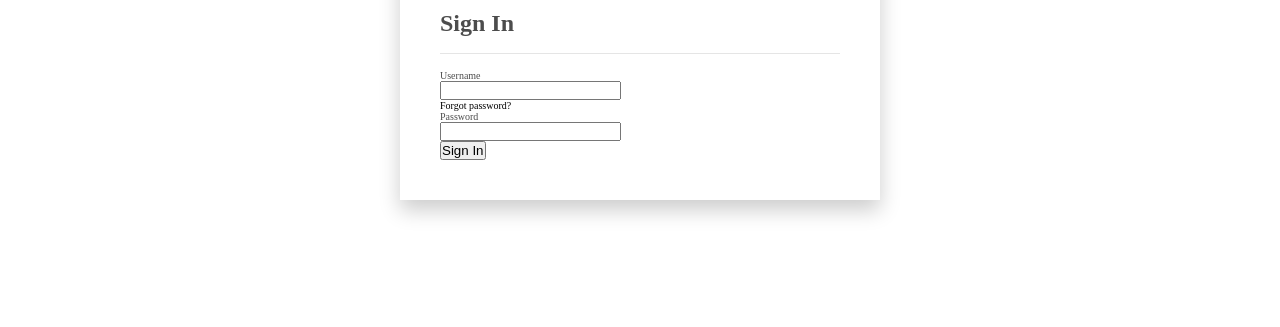
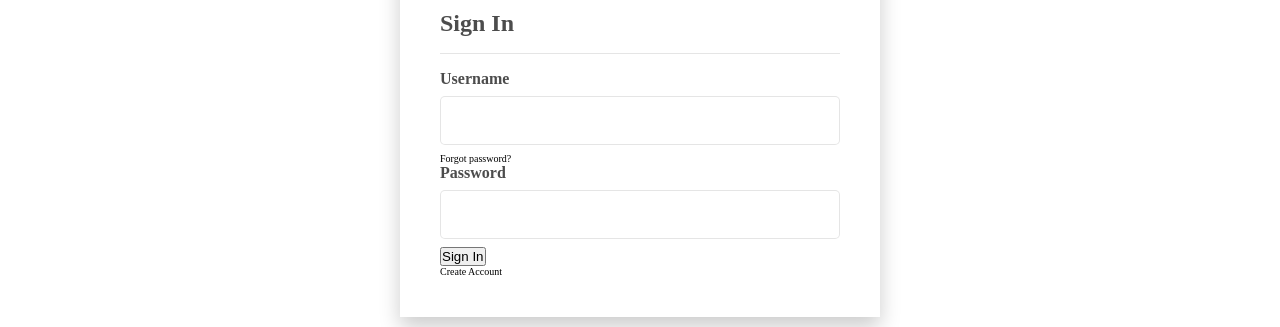
Before and after one commit to EsRun/npm_clone, a React (Create React App) app: page /login in a window 1280 px wide. Shown: the part 418-745 px from the top of the page. Built offline with nearby package versions, Linux system fonts and the light colour scheme.

Commit message:
add : login style

```diff
--- a/src/pages/auth/Login.jsx
+++ b/src/pages/auth/Login.jsx
@@ -118,6 +118,20 @@ export default function Login() {
     font-weight: 600;
     border-bottom: 1px solid #0000001a;
   `;
+  const LoginInput = styled.div`
+    font-size: 1.6rem;
+    input {
+      margin: 0.8rem 0.8rem 0.8rem 0;
+      padding: 1.6rem 0.8rem;
+      width: 100%;
+      border: 1px solid #0000001a;
+      border-radius: 0.5rem;
+    }
+  `;
+  const LoginLabel = styled.label`
+    margin: 0.4rem 0 0.8rem;
+    font-weight: bold;
+  `;
   return (
     <>
       <TopBorder>
@@ -170,9 +184,11 @@ export default function Login() {
                 </MoveImage>
                 <Form id="login" method="POST" action="/login">
                   <LoginTitle>Sign In</LoginTitle>
-                  <div>
+                  <LoginInput>
                     <div>
-                      <label for="login_username">Username</label>
+                      <LoginLabel htmlFor="login_username" autoComplete="off">
+                        Username
+                      </LoginLabel>
                     </div>
                     <input
                       type="text"
@@ -182,15 +198,14 @@ export default function Login() {
                       name="username"
                       placeholder=""
                       element="input"
-                      value=""
                     />
-                  </div>
+                  </LoginInput>
                   <div>
                     <a href="/forgot">Forgot password?</a>
                   </div>
-                  <div>
+                  <LoginInput>
                     <div>
-                      <label for="login_password">Password</label>
+                      <LoginLabel htmlFor="login_password">Password</LoginLabel>
                     </div>
                     <input
                       type="password"
@@ -198,13 +213,12 @@ export default function Login() {
                       aria-required="false"
                       aria-invalid="false"
                       required=""
-                      minlength="0"
+                      minLength="0"
                       name="password"
                       placeholder=""
                       element="input"
-                      value=""
                     />
-                  </div>
+                  </LoginInput>
                   <input
                     type="hidden"
                     aria-hidden="true"
@@ -215,6 +229,13 @@ export default function Login() {
                     Sign In
                   </button>
                 </Form>
+                <a
+                  href="/signup"
+                  class="_6126477b db center tc mt3 mb2 f5 fw6 hover-black-80"
+                  rel="npm:signup"
+                >
+                  Create Account
+                </a>
               </div>
             </div>
           </LoginBox>
```
